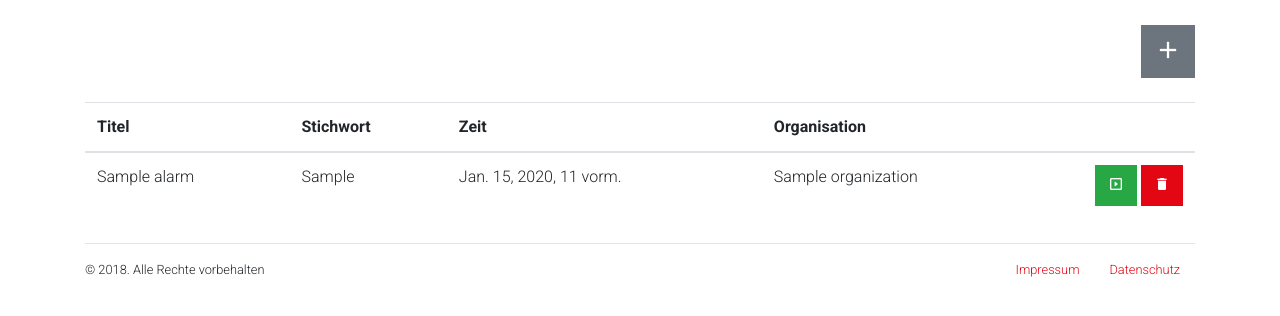
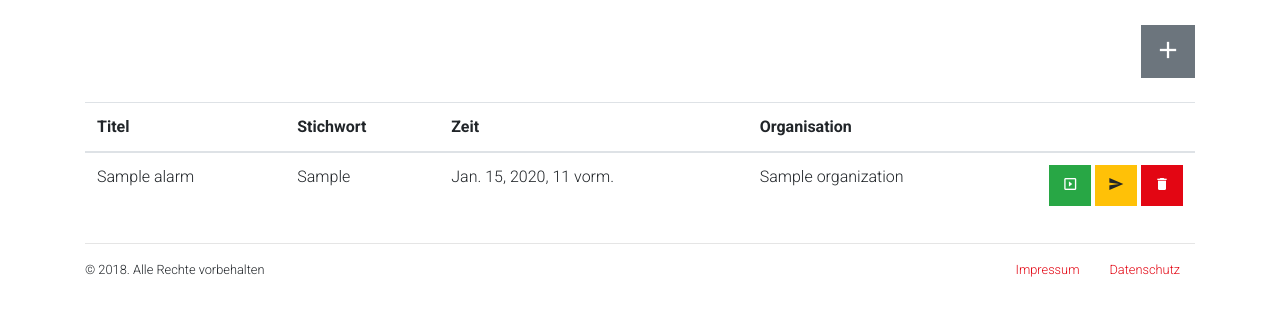
Before and after one commit to kvn-stgl/openPagerServer, a Django app: page /organization/alarms in a window 1280 px wide. Shown: the part 157-473 px from the top of the page. Run offline with Django 3.2, Linux system fonts and the light colour scheme; a user stored in the database is signed in; tables that the repository leaves empty hold one stand-in row (values such as "Sample post"); some libraries are stand-ins or nearby versions.

Commit message:
Add debug resend button

```diff
--- /dev/null
+++ b/openPagerServer/context_processors.py
@@ -0,0 +1,5 @@
+from django.conf import settings
+
+
+def debug(context):
+    return {'DEBUG': settings.DEBUG}
--- a/openPagerServer/settings.py
+++ b/openPagerServer/settings.py
@@ -79,6 +79,7 @@ TEMPLATES = [
                 'django.template.context_processors.request',
                 'django.contrib.auth.context_processors.auth',
                 'django.contrib.messages.context_processors.messages',
+                'openPagerServer.context_processors.debug',
             ],
         },
     },
--- a/pager/signals.py
+++ b/pager/signals.py
@@ -10,10 +10,10 @@ def send_alarm(sender, instance: Alarm, created, **kwargs):
     if created:
         devices = Device.objects.filter(owner_id__in=instance.organization.customuser_set.all())
 
-        sender = PythonFcm(devices)
+        send_engine = PythonFcm(devices)
 
         # delete all devices with invalid recipients
-        error_tokens, debug = sender.send(instance)
+        error_tokens, debug = send_engine.send(instance)
         if error_tokens:
             Device.objects.filter(fcm_token__in=error_tokens).delete()
 
--- a/pager/templates/pager/alarm_list.html
+++ b/pager/templates/pager/alarm_list.html
@@ -23,7 +23,7 @@
                 <th>Stichwort</th>
                 <th>Zeit</th>
                 <th>Organisation</th>
-                <th width="150px"></th>
+                <th width="170px"></th>
             </tr>
             </thead>
             <tbody>
@@ -38,6 +38,12 @@
                             <i class="material-icons">slideshow</i>
                         </a>
 
+                        {% if DEBUG %}
+                            <a class="btn btn-warning" href="{% url 'pager:alarm-resend' alarm.id %}"
+                               onclick="return confirm('Den Alarm {{ alarm.title }} wirklich erneut versenden?');">
+                                <i class="material-icons">send</i>
+                            </a>
+                        {% endif %}
                         {% if user == alarm.organization.owner %}
                             <a class="btn btn-danger" href="{% url 'pager:alarm-delete' alarm.id %}">
                                 <i class="material-icons">delete</i>
--- a/pager/urls.py
+++ b/pager/urls.py
@@ -20,6 +20,7 @@ urlpatterns = [
     path('alarm/<int:pk>', views.AlarmDetailView.as_view(), name='alarm-detail'),
     path('alarm/<int:pk>/delete', views.AlarmDeleteView.as_view(), name='alarm-delete'),
     path('organization/alarm/create', views.alarmCreate, name='alarm-create'),
+    path('organization/<int:pk>/alarm/resend', views.alarmResend, name='alarm-resend'),
 
     path('devices', views.DeviceIndexView.as_view(), name='device-list'),
     path('devices/<str:pk>', views.DeviceDetailView.as_view(), name='device-detail'),
--- a/pager/views.py
+++ b/pager/views.py
@@ -1,3 +1,4 @@
+from django.contrib import messages
 from django.contrib.auth import get_user_model
 from django.contrib.auth.decorators import login_required
 from django.contrib.auth.mixins import LoginRequiredMixin
@@ -9,9 +10,11 @@ from django.views.generic import ListView, DetailView, DeleteView, CreateView
 from django.views.generic.base import View
 from django.views.generic.detail import SingleObjectTemplateResponseMixin
 
+from openPagerServer import settings
 from pager.forms import CustomOrganizationCreateForm, MembershipAddForm, AlarmCreateForm
 from pager.mixins import OrganizationIdRequiredMixin, HasOrganizationRequiredMixin
 from pager.models import Alarm, Device, Organization
+from pager.signals import send_alarm
 
 
 class OrganizationIndexView(LoginRequiredMixin, SingleObjectTemplateResponseMixin, View):
@@ -150,6 +153,19 @@ def alarmCreate(request):
     return render(request, 'pager/alarm_create_form.html', {'form': form, 'organization': organization})
 
 
+@login_required
+def alarmResend(request, pk):
+    if not settings.DEBUG:
+        raise Http404()
+
+    alarm = Alarm.objects.get(pk=pk)
+    send_alarm(None, alarm, True)
+
+    messages.add_message(request, messages.SUCCESS, 'Alarm "{0}" erneut gesendet'.format(alarm.title))
+
+    return redirect('pager:alarm-list')
+
+
 class AlarmDeleteView(DeleteView):
     model = Alarm
     success_url = reverse_lazy('pager:alarm-list')
```
